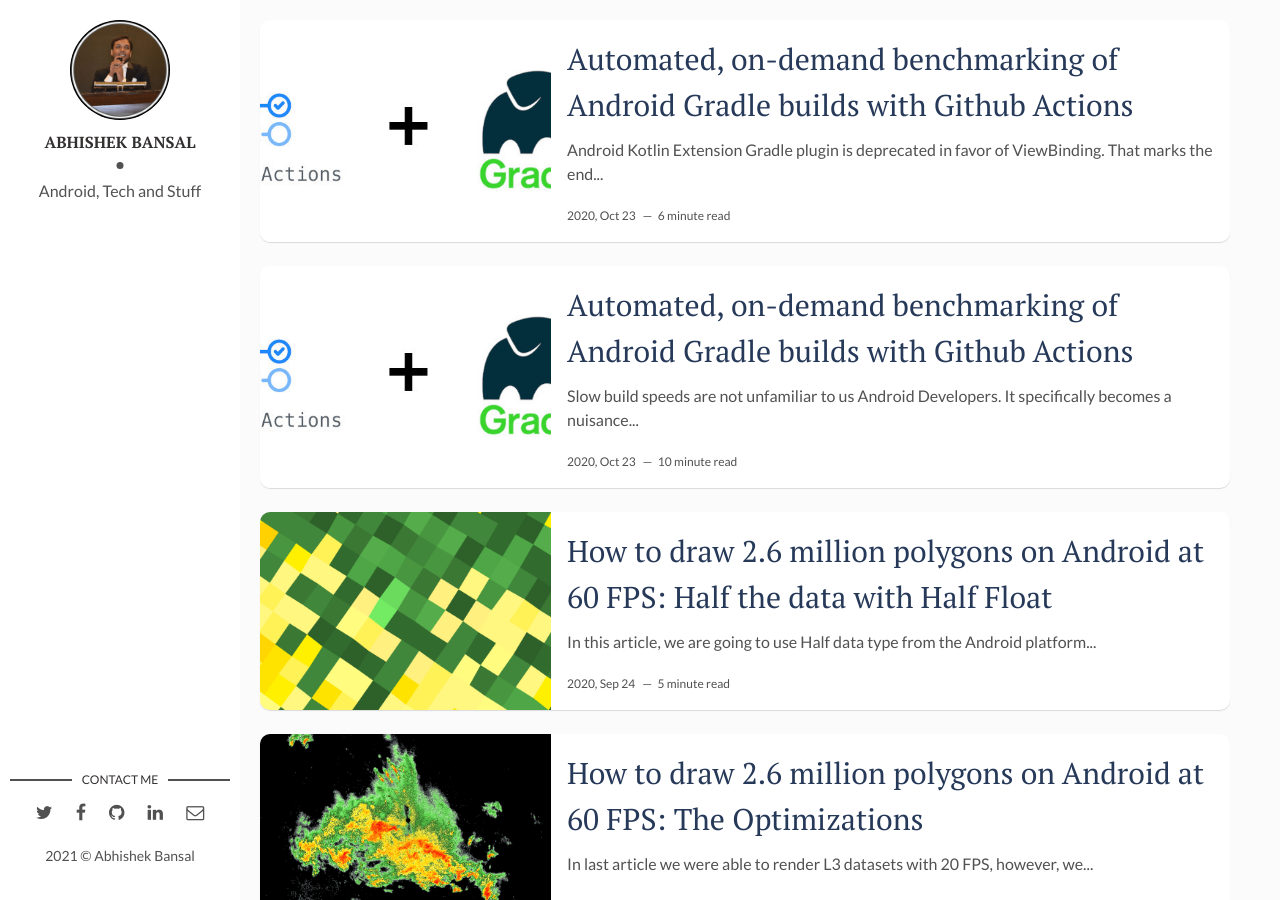
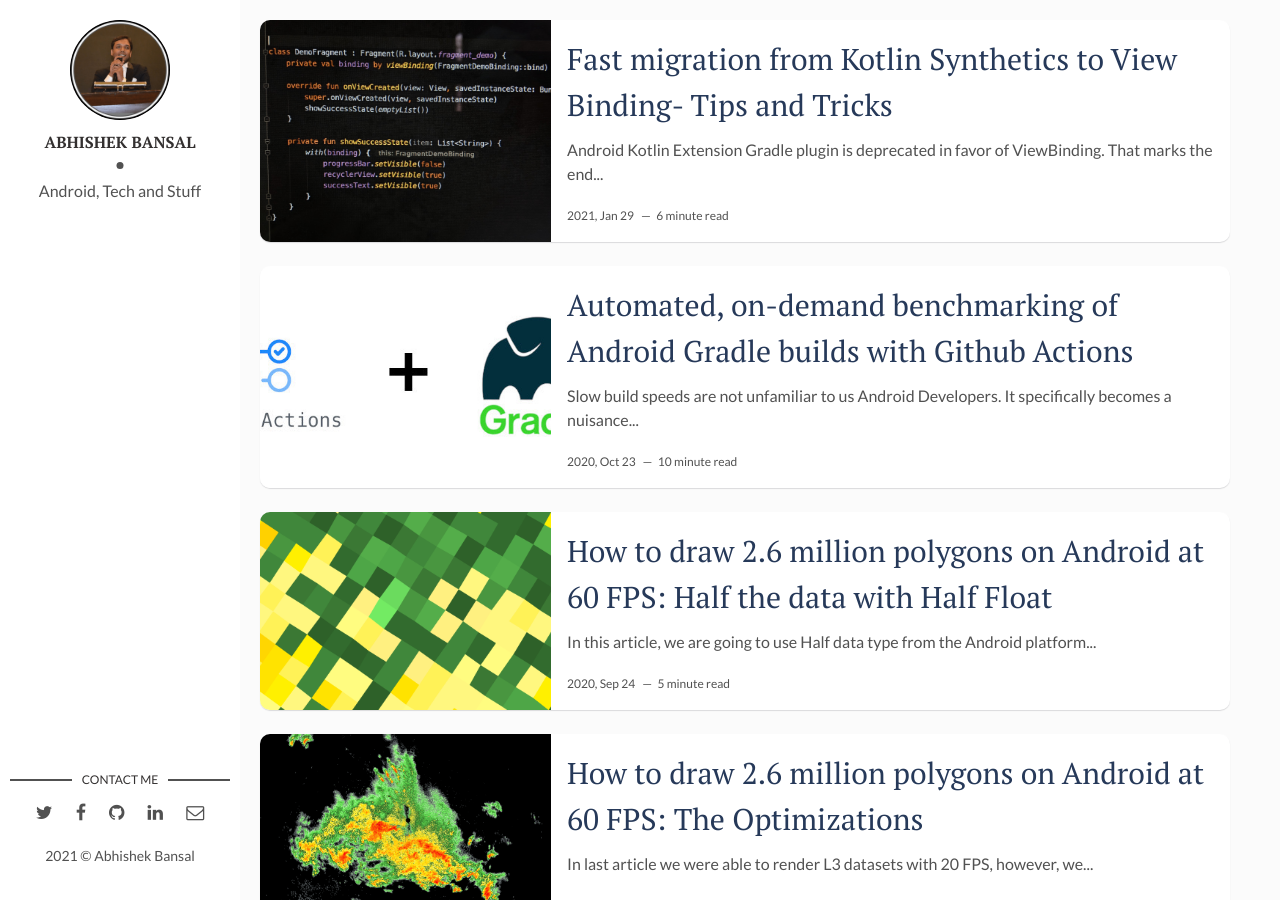
Before and after one commit to abhishekBansal/abhishekBansal.github.io, a Jekyll site: the page built from index.html, in a window 1280 px wide and 900 px high. Built offline with Jekyll 4.4.1, drawn with Linux system fonts in a browser that asks for light colours; the list of posts is cut into pages by our own code; some of the changed lines change nothing that is shown.

Commit message:
+ add images, ready for spell and grammer

````diff
--- a/_posts/2021-27-01-synthetics-to-viewbinding.md
+++ b/_posts/2021-27-01-synthetics-to-viewbinding.md
@@ -1,10 +1,10 @@
 ---
 layout: post
-title:  "Automated, on-demand benchmarking of Android Gradle builds with Github Actions"
-date:   2020-10-23 8:00:00
+title: Fast migration from Kotlin Synthetics to View Binding- Tips and Tricks
+date:   2021-01-29 8:00:00
 author: Abhishek
-categories: Android, Gradle, Android Build, Benchmarking, Gradle Profiler, Performance
-img: "build-benchmark/banner.jpg"
+categories: Android, Gradle, View Binding, Synthetics, Kotlin Extensions, Kotlin
+img: "viewbinding/viewbinding_cover.jpg"
 ---
 
 [Android Kotlin Extension Gradle](https://plugins.gradle.org/plugin/org.jetbrains.kotlin.android.extensions) plugin is [deprecated](https://android-developers.googleblog.com/2020/11/the-future-of-kotlin-android-extensions.html) in favor of [ViewBinding](https://developer.android.com/topic/libraries/view-binding). That marks the end of too good to be true `kotlinx.android.synthetic` bindings for XML files. While `synthetics` were really convenient they had following shortcomings
@@ -12,28 +12,28 @@
 2. They pollute the global namespace, as in every view is available everywhere in your app.
 3. They don't expose nullability information
 
-All of above is solved in new `View Binding` library, however, in one of my projects there is a heavy use of synthetics. In absence of an automated migration tool it is a big pain to move every Activity, Fragment, View, Adapter etc. to new method of accessing views in relatively large codebase. Also, accessing views consist of sizable chunk of code in any app. It's not a good idea to rely too long on deprecated methods for something this important. In this article I am going to share a few tips and tricks that can help you complete this otherwise cumbersome migration.
+All of above is solved in new `View Binding` library, however, in one of my projects there is a heavy use of synthetics. In absence of an automated migration tool it is a big pain to move every Activity, Fragment, View, Adapter etc. to new method of accessing views in relatively large codebase. Also, accessing views consist of sizable chunk of code in any app. It's not a good idea to rely too long on deprecated methods for something this important. In this article I am going to share a few tips and tricks that can help you complete this otherwise cumbersome migration in a faster and easier way.
 
 ## Use viewBinding delegate
 Using `ViewBinding` in a `Fragment` requires you to do following.
 
 ```kotlin
-    class DemoFragment : Fragment() {
-        // declare binding
-        private var binding: FragmentDemoBinding? = null
-        override fun onCreateView(inflater: LayoutInflater, container: ViewGroup?,
-                                  savedInstanceState: Bundle?): View? {
-            // inflate and return view
-            binding = FragmentDemoBinding.inflate(inflater, container, false)
-            return binding?.root
-        }
+class DemoFragment : Fragment() {
+    // declare binding
+    private var binding: FragmentDemoBinding? = null
+    override fun onCreateView(inflater: LayoutInflater, container: ViewGroup?,
+                              savedInstanceState: Bundle?): View? {
+        // inflate and return view
+        binding = FragmentDemoBinding.inflate(inflater, container, false)
+        return binding?.root
+    }
 
-        override fun onDestroyView() {
-            super.onDestroyView()
-            // make it null to handle different view lifecycle in fragments
-            binding = null
-        }
+    override fun onDestroyView() {
+        super.onDestroyView()
+        // make it null to handle different view lifecycle in fragments
+        binding = null
     }
+}
 ```
 While all you wanna do is this
 
@@ -42,72 +42,72 @@
     private val binding by viewBinding(FragmentDemoBinding::bind)
 }
 ```
-That's lot less code. `by viewBinding()` [is a custom property delegate](https://medium.com/@Zhuinden/simple-one-liner-viewbinding-in-fragments-and-activities-with-kotlin-961430c6c07c) by [`Gabor Varadi`](https://medium.com/@Zhuinden). Apart from syntactic sugar it also has added benefit that you don't accidentally leave setting your `binding` instance to null in `onDestroyView`. Why you need to do that is explained in [official docs here](https://developer.android.com/topic/libraries/view-binding#fragments). I encourage you to read his post and understand how he has implemented this and how to use this in your Activities.
+That's lot less code. `by viewBinding()` [is a custom property delegate](https://medium.com/@Zhuinden/simple-one-liner-viewbinding-in-fragments-and-activities-with-kotlin-961430c6c07c) by [Gabor Varadi](https://medium.com/@Zhuinden). Apart from syntactic sugar it also has added benefit that you don't accidentally leave setting your `binding` instance to null in `onDestroyView`. Why you need to do that is explained in [official docs here](https://developer.android.com/topic/libraries/view-binding#fragments). I encourage you to read his post and understand how he has implemented this and how to use this in your Activities.
 
 ## Consistent naming for ViewBinding instance
-While basic this is an important step before we move on. I recommend that you name your `View Binding` instance consistently(in fact use same name wherever possible). In above example I have named it `binding` instead of `demoBinding` or `demoFragmentBinding` etc. I always name my `View Binding` instance `binding` in all fragments and activities. You can choose this name as you like but keep it same everywhere. This is to make live templates work that we will see next.
+While basic it is an important step before we move on. I recommend that you name your `View Binding` instance consistently(in fact use same name wherever possible). In above example I have named it `binding` instead of `demoBinding` or `demoFragmentBinding` etc. I always name my `View Binding` instance `binding` in all fragments and activities. You can choose this name as you like but keep it same everywhere. This is to make live templates work that we will see next.
 
 
 ## Live Template for property delegate
 We still have to go type this in every fragment/activity that we have
 ```kotlin
-    private val binding by viewBinding(FragmentDemoBinding::bind)
+private val binding by viewBinding(FragmentDemoBinding::bind)
 ```
 
-You could copy paste this line every-time but it can be done faster with help of Android Studio Live Templates feature. New live templates can be created by going to Preferences -> Editor -> Live Templates. I usually create a new template group for project specific templates. Create a new template group by pressing `+` on right side on preference dialog.
+You could copy paste this line every-time but it is faster to use `Android Studio Live Templates` feature. New live templates can be created by going to `Preferences -> Editor -> Live Templates`. I usually create a new template group for project specific templates. Create a new template group by pressing `+` on right side on preference dialog.
 
-*** IMAGE FOR NEW GROUP ***
+![Creating a new Live Template group in Android Studio](/assets/images/viewbinding/new_group_live_template.png)
 
 Now create a new template by pressing `+` again or copy an existing template to newly created group. I usually copy an existing template but for purpose of this article I ll show how to create one from scratch. Next you need to give an `abbreviation` for your new template. This is what you will be typing in editor to access the template. I will name it `byVB` which is shortened form of `by viewBinding`. Put appropriate description so that other people in your team can understand what this template is about if you choose to share it. In `Template text` section put following code
 ```kotlin
-    private val binding by viewBinding($CLASS$::$METHOD$)
+private val binding by viewBinding($CLASS$::$METHOD$)
 ```
-This is what will automatically be typed when you select the template from suggestions in editor. Last bit is to select context, context let Android Studio know where to apply this template. Select `Kotlin->Object Declaration` for purpose of this template because we are really declaring an object here. Here is how final this looks
+This is what will automatically be typed when you select the template from suggestions in editor. Last bit is to select context, context let Android Studio know where to apply this template. Select `Kotlin->Class` for purpose of this template. Here is how final this looks
 
-*** IMAGE FOR FINAL DECLARATION TEMPLATE ***
+![Creating live template for View Binding instance declaration in Android Studio](/assets/images/viewbinding/binding_object_declaration_live_template.png)
 
 Lets see this in action
 
-*** GIF FOR FINAL TEMPLATE IN ACTION ***
+![Live template for View Binding instance declaration in Android Studio](/assets/images/viewbinding/binding_declaration.gif)
 
-Isn't that cool? Still too much work to be done though, lets move on to next live template.
+Isn't that cool? That's just declaration of binding instance though. We still need to make changes in code such that all views are accessed via this binding instance. Let's see how we can minimize that effort.
 
 ## Use Kotlin scope functions where applicable
 We declared binding instance quickly but what about its actual usage? We still need to access views like `binding.textView` and so on everywhere.
 Lets say you have this bunch of code in your Activity/Fragment somewhere
 
 ```kotlin
-    private fun showSuccessState(item: List<String>) {
-        progressBar.setVisible(false)
-        adapter.addItems(item)
-        recyclerView.setVisible(true)
-        successText.setVisible(true)
-    }
+private fun showSuccessState(item: List<String>) {
+    progressBar.setVisible(false)
+    adapter.addItems(item)
+    recyclerView.setVisible(true)
+    successText.setVisible(true)
+}
 ```
 
 one way to migrate this code is this
 
 ```kotlin
-    private fun showSuccessState(item: List<String>) {
-        binding.progressBar.setVisible(false)
-        binding.adapter.addItems(item)
-        binding.recyclerView.setVisible(true)
-        binding.successText.setVisible(true)
-    }
+private fun showSuccessState(item: List<String>) {
+    binding.progressBar.setVisible(false)
+    binding.adapter.addItems(item)
+    binding.recyclerView.setVisible(true)
+    binding.successText.setVisible(true)
+}
 ```
 
 But thanks to Kotlin you can do this
 ```kotlin
-    with(binding) {
-        progressBar.setVisible(false)
-        adapter.addItems(item)
-        recyclerView.setVisible(true)
-        successText.setVisible(true)
-    }
+with(binding) {
+    progressBar.setVisible(false)
+    adapter.addItems(item)
+    recyclerView.setVisible(true)
+    successText.setVisible(true)
+}
 ```
-`with` is one of scope functions that language provides us. You might also need to use `binding?.apply {}` at times. Read more about [scope functions here](https://kotlinlang.org/docs/reference/scope-functions.html) and [here](https://blog.mindorks.com/using-scoped-functions-in-kotlin-let-run-with-also-apply)
+`with` is one of scope functions that language provides us. You might also need to use `binding?.apply {}` at times. Read more about scope functions [here](https://kotlinlang.org/docs/reference/scope-functions.html) and [here](https://blog.mindorks.com/using-scoped-functions-in-kotlin-let-run-with-also-apply)
 
-If you are thinking that its too much work to type in that `with` and then move existing code inside `{}` block, you think too much, you are in for a treat here.
+If you are thinking that its too much work to type in that `with` and then move existing code inside `{}` block, stop thinking and read on.
 
 ## Use Live Template to insert scope functions
 
@@ -119,15 +119,19 @@
 ```
 similarly, you can create a template for `apply` case.
 ```kotlin
-  binding?.apply {
-      $SELECTION$
-  }
+binding?.apply {
+    $SELECTION$
+}
 ```
 
 Here is final configuration of this template
 
-*** IMAGE FOR FINAL WITH TEMPLATE ***
+![Live template for Scope function](/assets/images/viewbinding/surround_live_template.png)
 
-Here it is in ACTIOn
+Here it is in action
 
-*** GIF ***
+![Wrapping a code block in scope function](/assets/images/viewbinding/binding_scope.gif)
+
+That's it folks. This workflow helped me in boosting the migration speed by 2x to 3x. I hope you are able to gain some speedups in your workflow too. If you have a trick up your sleeve as well then do share.
+
+Happy Coding!
````
Also changed, not shown: assets/images/viewbinding/binding_declaration.gif (added), assets/images/viewbinding/binding_object_declaration_live_template.png (added), assets/images/viewbinding/binding_scope.gif (added), assets/images/viewbinding/new_group_live_template.png (added), assets/images/viewbinding/surround_live_template.png (added), assets/images/viewbinding/viewbinding_cover.jpg (added).
